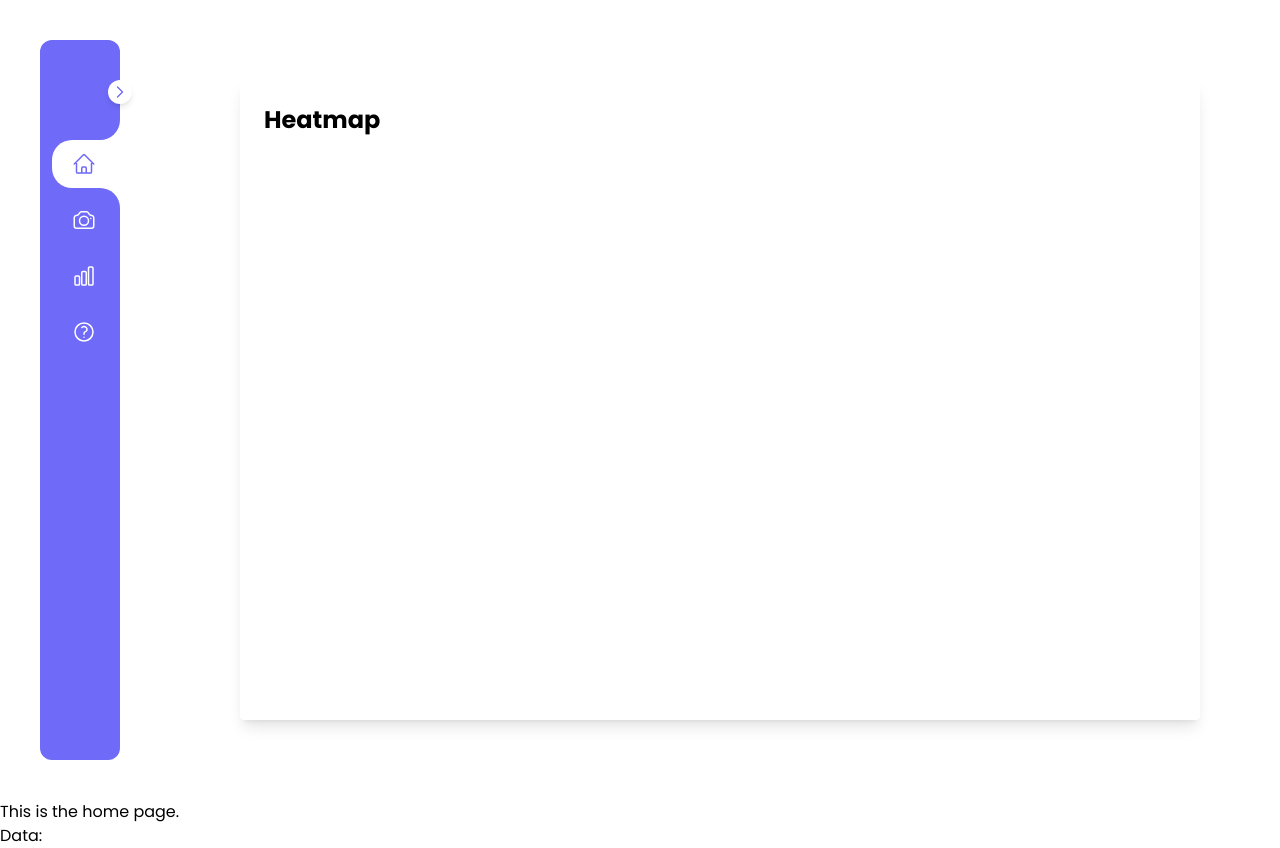
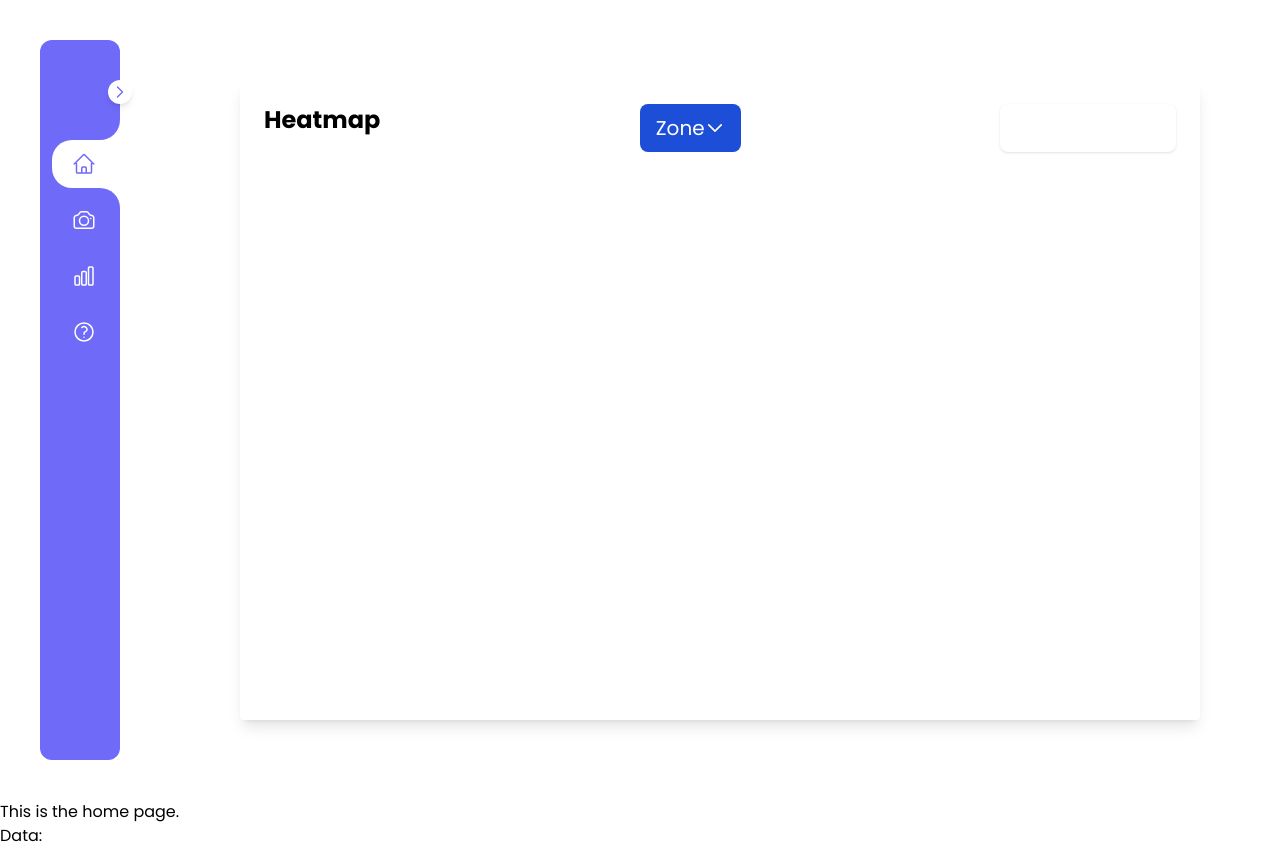
Before and after one commit to VMP-SG/NAISC-Frontend, a React (Vite) app: page / in a window 1280 px wide. Built offline with nearby package versions, Linux system fonts and the light colour scheme; no server answers.

Commit message:
Add Dropdown component

```diff
--- a/src/components/Card.jsx
+++ b/src/components/Card.jsx
@@ -1,7 +1,12 @@
+import Dropdown from "./Dropdown"
+
 const Card = ({text}) => {
     return (
         <div className="bg-white shadow-lg w-3/4 h-4/5 p-6 mt-20 ml-60 rounded">
-            <p className="font-bold text-2xl">{text}</p>
+            <div className="flex flex-row justify-between">
+                <p className="font-bold text-2xl">{text}</p>
+                <Dropdown/>
+            </div>
         </div>
     )
 }
--- /dev/null
+++ b/src/components/Dropdown.jsx
@@ -0,0 +1,52 @@
+import { ChevronUpIcon, ChevronDownIcon } from "@heroicons/react/24/outline"
+import React, { useState } from "react";
+
+const Dropdown = () => {
+    const [isClicked, setisClicked] = useState(false);
+    function click() {
+        setisClicked(function (oldValue) {
+          return !oldValue;
+        });
+    }
+
+
+    return (
+        <>
+            <div id="dropdownDefaultButton"
+            data-dropdown-toggle="dropdown"
+            className="text-white bg-blue-700 hover:bg-blue-800 focus:ring-4 focus:outline-none focus:ring-blue-300
+            font-medium rounded-lg text-xl px-4 py-2.5 text-between inline-flex items-center
+             dark:bg-blue-600 dark:hover:bg-blue-700 dark:focus:ring-blue-800"
+             onClick = {click}>
+                Zone
+                {
+                    isClicked
+                    ? <ChevronUpIcon className="stroke-white w-5" strokeWidth={2} onClick={click}/>
+                    : <ChevronDownIcon className="stroke-white w-5" strokeWidth={2} onClick={click}/>
+                }
+            </div>
+
+            <div id="dropdown" className="z-10 bg-white divide-y divide-gray-100 rounded-lg shadow w-44 dark:bg-gray-700">
+                {
+                    isClicked && (
+                        <div id="dropdown" class="z-10 bg-white divide-y divide-gray-100 rounded-lg shadow w-44 dark:bg-gray-700">
+                            <ul class="py-2 text-sm text-gray-700 dark:text-gray-200" aria-labelledby="dropdownDefaultButton">
+                                <li>
+                                    <a href="#" class="block px-4 py-2 hover:bg-gray-100 dark:hover:bg-gray-600 dark:hover:text-white">Zone A</a>
+                                </li>
+                                <li>
+                                    <a href="#" class="block px-4 py-2 hover:bg-gray-100 dark:hover:bg-gray-600 dark:hover:text-white">Zone B</a>
+                                </li>
+                                <li>
+                                    <a href="#" class="block px-4 py-2 hover:bg-gray-100 dark:hover:bg-gray-600 dark:hover:text-white">Zone C</a>
+                                </li>
+                            </ul>
+                        </div>
+                    )
+                }
+            </div>
+        </>
+    )
+}
+
+export default Dropdown
```
